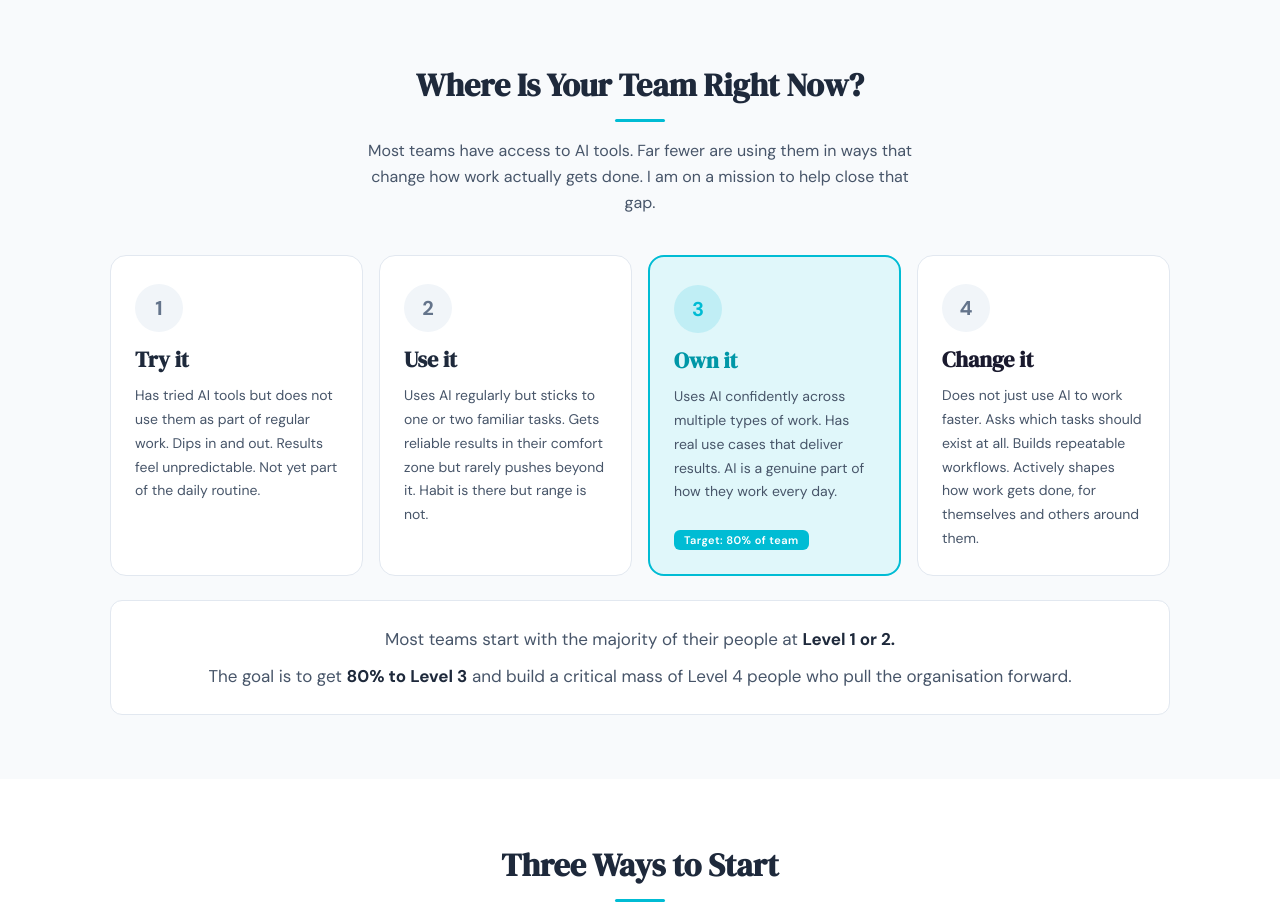
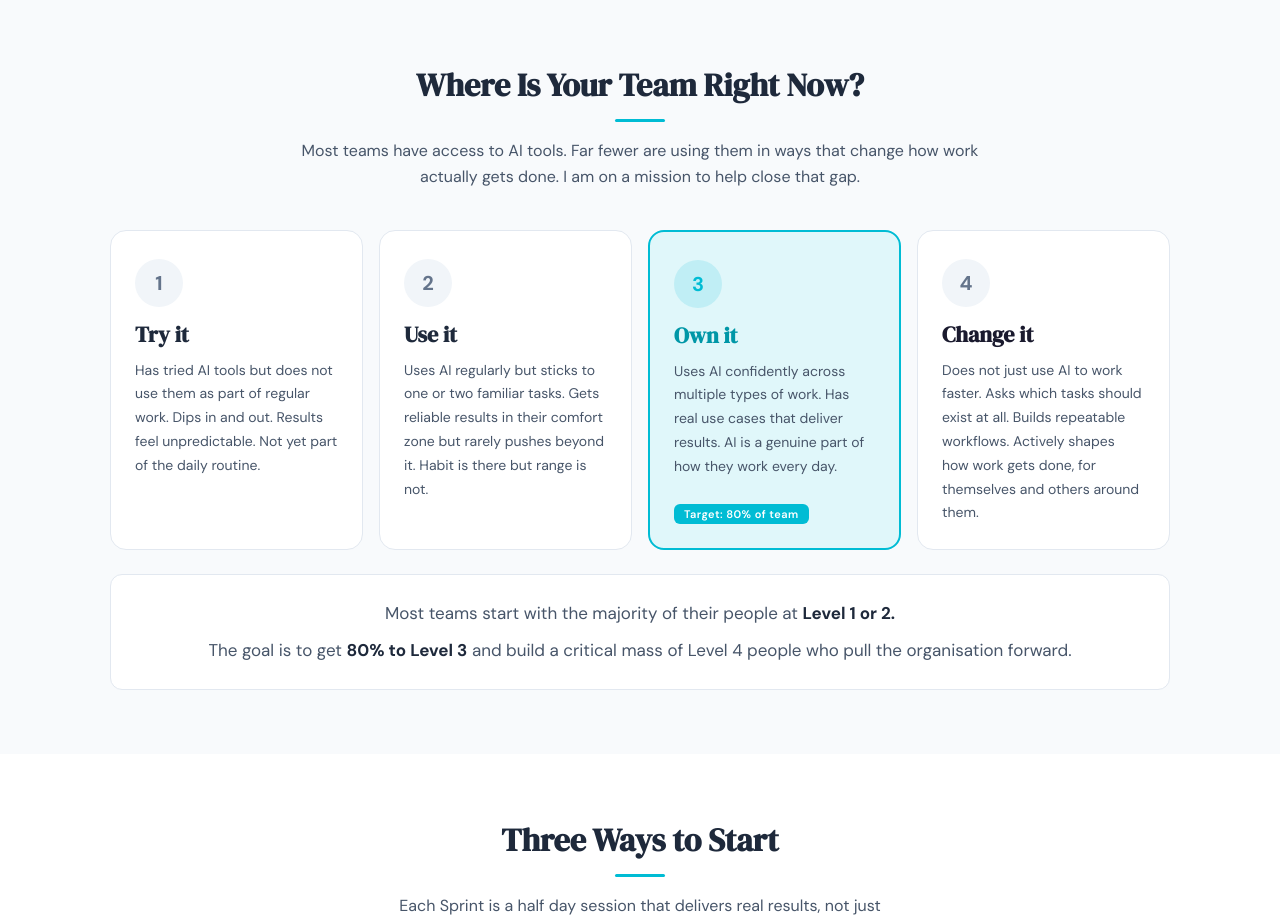
Before and after one commit to coachbay/site, a React (Vite) app: page / in a window 1280 px wide. Shown: the part 940-1862 px from the top of the page. Built offline with nearby package versions, Linux system fonts and the light colour scheme; what @react-pdf/renderer would draw is missing.

Commit message:
Widen subtitle paragraph to fit two lines

```diff
--- a/LandingPage.jsx
+++ b/LandingPage.jsx
@@ -190,7 +190,7 @@ export default function LandingPage({ onNavigate }) {
               Where Is Your Team Right Now?
             </h2>
             <div style={{ width: 50, height: 3, background: CYAN, margin: "12px auto 16px", borderRadius: 2 }} />
-            <p style={{ color: "#475569", fontSize: 16, lineHeight: 1.6, margin: "0 auto", maxWidth: 560 }}>
+            <p style={{ color: "#475569", fontSize: 16, lineHeight: 1.6, margin: "0 auto", maxWidth: 720 }}>
               Most teams have access to AI tools. Far fewer are using them in ways that change how work actually gets done. I am on a mission to help close that gap.
             </p>
           </div>
```
Also changed, not shown: 3 other files (tests, documents, lock files or other folders).
